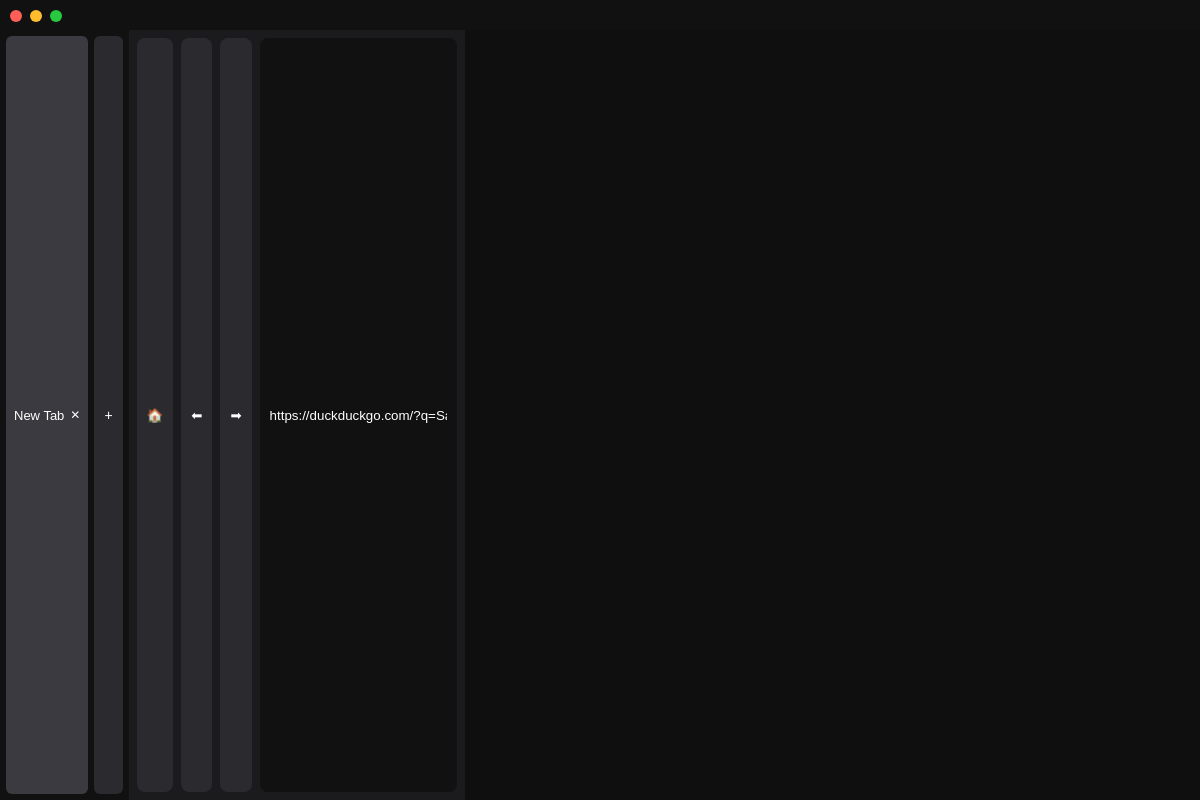
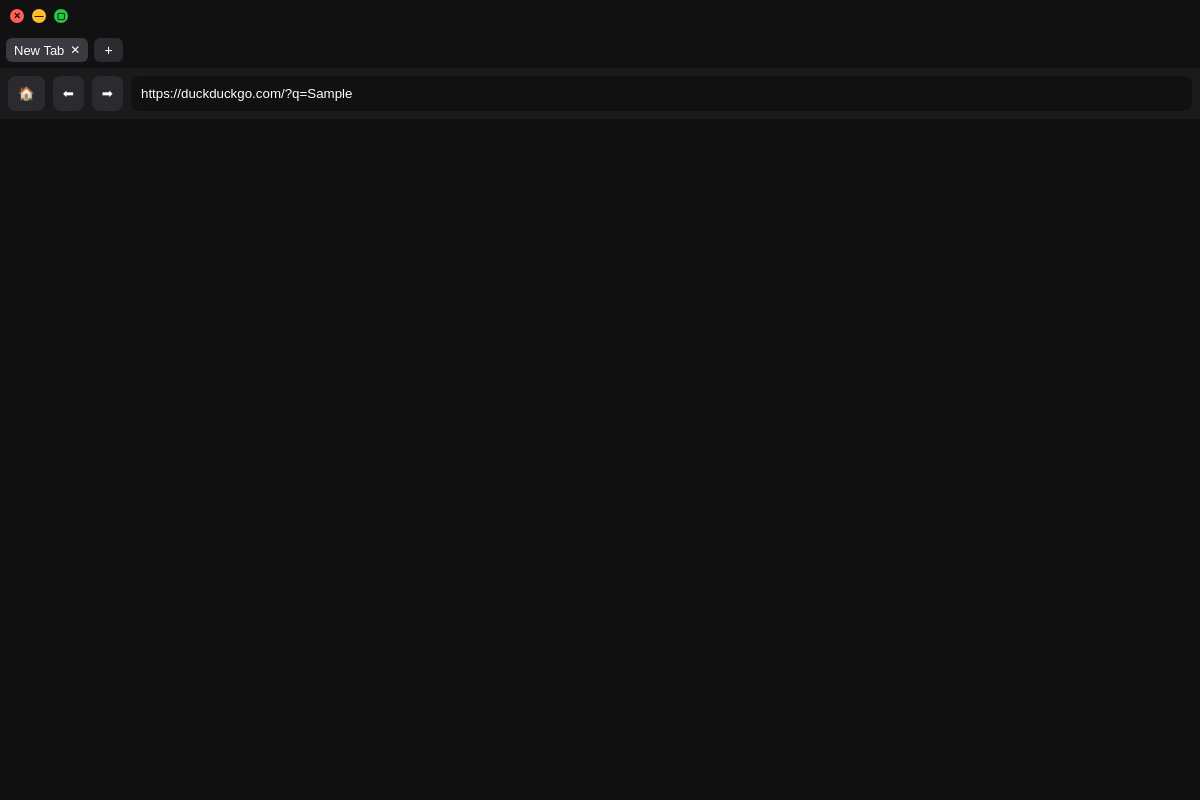
Before and after one commit to BaskalM0ment/NoTrace-Browser, an Electron app: page index.html in a window 1200 px wide. Both pictures are taken after typing "Sample" into the empty fields and a click on the button "Go". Drawn offline with Linux system fonts and the light colour scheme.

Commit message:
Refactor layout and style for index.html

```diff
--- a/index.html
+++ b/index.html
@@ -10,13 +10,23 @@ body {
   font-family: Arial;
   background: #0f0f10;
   color: white;
+
+  height: 100vh;
+  display: flex;
+  flex-direction: column;
 }
 
 #start {
-  height: 100vh;
+  flex: 1;
   display: flex;
   justify-content: center;
   align-items: center;
+}
+
+#browser {
+  flex: 1;
+  display: none;
+  flex-direction: column;
 }
 
 .center {
@@ -41,14 +51,6 @@ body {
   color: white;
 }
 
-#browser {
-  height: calc(100vh - 30px);
-}
-
-#start {
-  height: calc(100vh - 30px);
-}
-
 .tabs {
   display: flex;
   background: #111;
@@ -64,6 +66,11 @@ body {
   font-size: 13px;
   display: flex;
   align-items: center;
+
+  max-width: 160px;
+  overflow: hidden;
+  white-space: nowrap;
+  text-overflow: ellipsis;
 }
 
 .tab span:last-child {
@@ -113,6 +120,7 @@ button, input {
 }
 
 webview {
+  flex: 1;
   width: 100%;
   height: 100%;
   display: none;
@@ -120,24 +128,6 @@ webview {
 
 webview.active {
   display: flex;
-}
-
-.window-controls {
-  position: absolute;
-  top: 10px;
-  left: 10px;
-  display: flex;
-  gap: 8px;
-  z-index: 1000;
-
-  -webkit-app-region: no-drag;
-}
-
-.dot {
-  width: 12px;
-  height: 12px;
-  border-radius: 50%;
-  cursor: pointer;
 }
 
 .red { background: #ff5f57; }
@@ -151,11 +141,15 @@ webview.active {
   border-radius: 6px;
   cursor: pointer;
 }
+
 .titlebar {
-  height: 30px;
+  height: 32px;
   background: #111;
+
   display: flex;
   align-items: center;
+  justify-content: flex-start;
+
   padding-left: 10px;
 
   -webkit-app-region: drag;
@@ -165,13 +159,24 @@ webview.active {
   display: flex;
   gap: 8px;
 
+  position: absolute;
+  left: 10px;
+
   -webkit-app-region: no-drag;
 }
 
 .dot {
-  width: 12px;
-  height: 12px;
+  width: 14px;
+  height: 14px;
   border-radius: 50%;
+
+  display: flex;
+  align-items: center;
+  justify-content: center;
+
+  font-size: 9px;
+  font-weight: bold;
+  color: #111;
   cursor: pointer;
 }
 
@@ -179,10 +184,33 @@ webview.active {
 .yellow { background: #ffbd2e; }
 .green { background: #28c840; }
 
-/* keep buttons clickable */
 button, input {
   -webkit-app-region: no-drag;
 }
+.titlebar {
+  justify-content: flex-start !important;
+}
+
+.window-controls {
+  margin-left: 0 !important;
+  justify-content: flex-start !important;
+}
+body {
+  display: flex;
+  flex-direction: column;
+}
+
+/* Titlebar stays on top */
+.titlebar {
+  height: 32px;
+  flex-shrink: 0;
+}
+
+/* Everything below fills remaining space */
+#start, #browser {
+  flex: 1;
+}
+
 </style>
 </head>
 
@@ -190,13 +218,12 @@ button, input {
 
 <div class="titlebar">
   <div class="window-controls">
-    <div class="dot red" onclick="closeApp()"></div>
-    <div class="dot yellow" onclick="minimize()"></div>
-    <div class="dot green" onclick="maximize()"></div>
+    <div class="dot red" onclick="closeApp()">✕</div>
+    <div class="dot yellow" onclick="minimize()">—</div>
+    <div class="dot green" onclick="maximize()">▢</div>
   </div>
 </div>
 
-<!-- START -->
 <div id="start">
   <div class="center">
     <h2>NoTrace Browser</h2>
@@ -205,7 +232,6 @@ button, input {
   </div>
 </div>
 
-<!-- BROWSER -->
 <div id="browser">
   <div class="tabs" id="tabs"></div>
 
@@ -220,6 +246,7 @@ button, input {
 </div>
 
 <script>
+let hasOpenedTab = false;
 let tabs = [];
 let active = -1;
 
@@ -238,6 +265,8 @@ function search() {
     v = "https://duckduckgo.com/?q=" + encodeURIComponent(v);
   }
 
+  hasOpenedTab = true;
+
   start.style.display = "none";
   browser.style.display = "flex";
 
@@ -248,7 +277,9 @@ function search() {
 function createTab(url = "") {
   const webview = document.createElement("webview");
 
-  if (url) webview.src = url;
+  if (url) {
+    webview.src = url;
+  }
 
   viewsDiv.appendChild(webview);
 
@@ -268,6 +299,16 @@ function createTab(url = "") {
     urlBar.value = e.url;
   });
 
+  // 👇 KEY LOGIC
+  if (!url) {
+    // Home tab
+    browser.style.display = "flex";
+    start.style.display = "flex";
+  } else {
+    browser.style.display = "flex";
+    start.style.display = "none";
+  }
+
   switchTab(active);
   renderTabs();
 }
@@ -282,10 +323,13 @@ function switchTab(i) {
     if (index === i) {
       t.view.classList.add("active");
 
-      browser.style.display = "flex";
-      start.style.display = "none";
-
-      if (t.view.src) {
+      if (!t.view.src) {
+        // home tab
+        browser.style.display = "flex";
+        start.style.display = "flex";
+      } else {
+        browser.style.display = "flex";
+        start.style.display = "none";
         urlBar.value = t.view.src;
       }
     }
@@ -293,6 +337,7 @@ function switchTab(i) {
 
   renderTabs();
 }
+
 /* CLOSE TAB */
 function closeTab(i) {
   viewsDiv.removeChild(tabs[i].view);
@@ -357,7 +402,12 @@ function goHome() {
 }
 
 function newTab() {
-  createTab("");
+  hasOpenedTab = true;
+
+  browser.style.display = "flex";
+  start.style.display = "flex";
+
+  createTab(""); // empty = home
 }
 
 /* ENTER */
```
